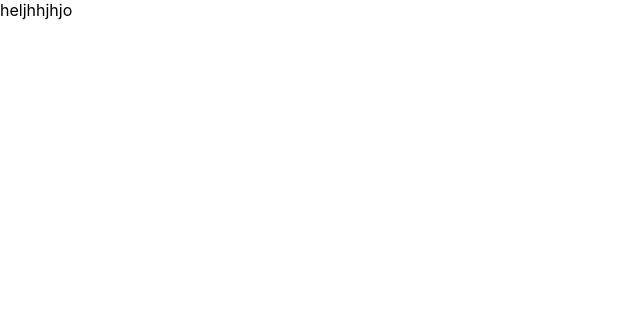
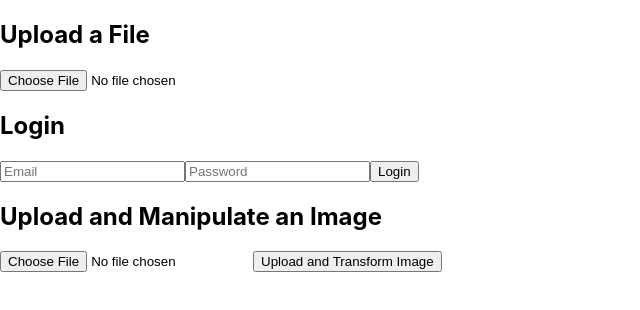
Before and after one commit to annupawaria/Assignment-Task3, a React (Create React App) app: page / in a window 1280 px wide. Shown: the top 310 px of the page, without its empty margins (0-640 px from the left). Built offline with nearby package versions, Linux system fonts and the light colour scheme.

Commit message:
changing in app.js

```diff
--- a/src/App.js
+++ b/src/App.js
@@ -1,8 +1,17 @@
 import React from 'react'
+import FileUploadComponent from './components/FileUploadComponent'
+import FirebaseAuth from './components/FirebaseAuth'
+import ImageUploadAndManipulate from './components/ImageUploadAndManipulate'
 
 const App = () => {
   return (
-    <div>heljhhjhjo</div>
+    <div>
+
+
+      <FileUploadComponent/>
+      <FirebaseAuth/>
+      <ImageUploadAndManipulate/>
+    </div>
   )
 }
 
--- /dev/null
+++ b/src/components/FileUploadComponent.js
@@ -0,0 +1,56 @@
+import React, { useState } from 'react';
+
+const FileUploadComponent = () => {
+  const [file, setFile] = useState(null);
+  const [fileType, setFileType] = useState('');
+  const [preview, setPreview] = useState(null);
+
+  // Handle file selection and detect file type
+  const handleFileChange = (e) => {
+    const selectedFile = e.target.files[0];
+    if (selectedFile) {
+      setFile(selectedFile);
+
+      const type = selectedFile.type.split('/')[0]; // Get file type (image, audio, video, etc.)
+      setFileType(type);
+
+      // Preview the file using FileReader
+      const reader = new FileReader();
+      reader.onload = (event) => {
+        setPreview(event.target.result);
+      };
+      reader.readAsDataURL(selectedFile);
+    }
+  };
+
+  // Render the file preview based on the file type
+  const renderPreview = () => {
+    switch (fileType) {
+      case 'image':
+        return <img src={preview} alt="Preview" width="300" />;
+      case 'audio':
+        return <audio controls src={preview}></audio>;
+      case 'video':
+        return <video controls width="300" src={preview}></video>;
+      case 'application': // For PDFs
+        return <embed src={preview} width="300" height="400" type="application/pdf" />;
+      default:
+        return <p>File type not supported for preview.</p>;
+    }
+  };
+
+  return (
+    <div>
+      <h2>Upload a File</h2>
+      <input type="file" onChange={handleFileChange} />
+      {file && (
+        <div>
+          <h3>File Preview:</h3>
+          {renderPreview()}
+        </div>
+      )}
+    </div>
+  );
+};
+
+export default FileUploadComponent;
--- /dev/null
+++ b/src/components/FirebaseAuth.js
@@ -0,0 +1,41 @@
+import React, { useState } from 'react';
+import { initializeApp } from 'firebase/app';
+import { getAuth, signInWithEmailAndPassword } from 'firebase/auth';
+
+const firebaseConfig = {
+  apiKey: "YOUR_API_KEY",
+  authDomain: "YOUR_PROJECT_ID.firebaseapp.com",
+  projectId: "YOUR_PROJECT_ID",
+  storageBucket: "YOUR_PROJECT_ID.appspot.com",
+  messagingSenderId: "YOUR_SENDER_ID",
+  appId: "YOUR_APP_ID"
+};
+
+// Initialize Firebase
+const app = initializeApp(firebaseConfig);
+const auth = getAuth(app);
+
+const FirebaseAuth = ({ onLogin }) => {
+  const [email, setEmail] = useState('');
+  const [password, setPassword] = useState('');
+
+  const handleLogin = async () => {
+    try {
+      const userCredential = await signInWithEmailAndPassword(auth, email, password);
+      onLogin(userCredential.user);
+    } catch (error) {
+      console.error('Login failed', error);
+    }
+  };
+
+  return (
+    <div>
+      <h2>Login</h2>
+      <input type="email" placeholder="Email" onChange={(e) => setEmail(e.target.value)} />
+      <input type="password" placeholder="Password" onChange={(e) => setPassword(e.target.value)} />
+      <button onClick={handleLogin}>Login</button>
+    </div>
+  );
+};
+
+export default FirebaseAuth;
--- /dev/null
+++ b/src/components/ImageUploadAndManipulate.js
@@ -0,0 +1,51 @@
+import React, { useState } from 'react';
+import axios from 'axios';
+
+const ImageUploadAndManipulate = () => {
+  const [image, setImage] = useState(null);
+  const [transformedImageUrl, setTransformedImageUrl] = useState('');
+
+  const handleImageChange = (e) => {
+    setImage(e.target.files[0]);
+  };
+
+  const handleUpload = async () => {
+    const formData = new FormData();
+    formData.append('file', image);
+    formData.append('upload_preset', 'your-upload-preset'); // Replace with your Cloudinary upload preset
+
+    try {
+      const response = await axios.post(
+        'https://api.cloudinary.com/v1_1/your-cloud-name/image/upload', // Replace with your Cloudinary details
+        formData
+      );
+      const imageUrl = response.data.secure_url;
+
+      // Apply transformation (resize in this case)
+      const transformedUrl = `${imageUrl.replace(
+        '/upload/',
+        '/upload/w_300,h_300,c_fill/'
+      )}`; // 300x300 resize with cropping
+      setTransformedImageUrl(transformedUrl);
+    } catch (err) {
+      console.error('Error uploading the image:', err);
+    }
+  };
+
+  return (
+    <div>
+      <h2>Upload and Manipulate an Image</h2>
+      <input type="file" onChange={handleImageChange} />
+      <button onClick={handleUpload}>Upload and Transform Image</button>
+
+      {transformedImageUrl && (
+        <div>
+          <h3>Transformed Image:</h3>
+          <img src={transformedImageUrl} alt="Transformed" width="300" />
+        </div>
+      )}
+    </div>
+  );
+};
+
+export default ImageUploadAndManipulate;
```
